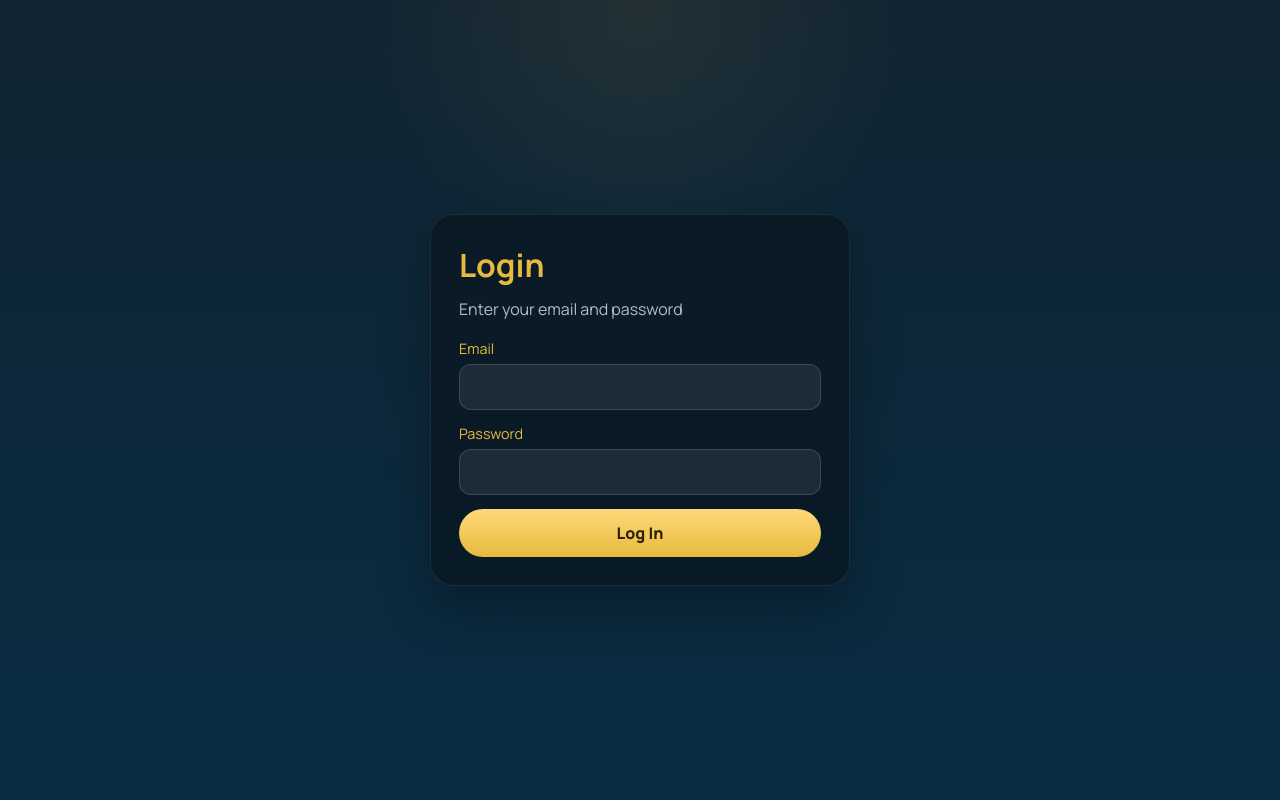
After one commit to wdavidson27-max/377-web-app-dev, a PHP site: page /login.php in a window 1280 px wide. The commit adds this page. Run offline with PHP 8.4, Linux system fonts and the light colour scheme.

Commit message:
milestone 5

```diff
--- a/11-individual-project/library.php
+++ b/11-individual-project/library.php
@@ -1,8 +1,4 @@
 <?php
-
-error_reporting(0);
-
-extract($_REQUEST);
 
 function get_connection()
 {
@@ -11,11 +7,23 @@ function get_connection()
     $password = "password";
     $dbname = "poker";
 
-    $connection = new mysqli($servername, $username, $password, $dbname);
+    $connection = new mysqli($servername, $username, $password);
     if ($connection->connect_error)
     {
         die("Connection failed: " . $connection->connect_error);
     }
 
+    $connection->query("CREATE DATABASE IF NOT EXISTS `$dbname`");
+    $connection->select_db($dbname);
+    $connection->query(
+        "CREATE TABLE IF NOT EXISTS users (
+            id INT AUTO_INCREMENT PRIMARY KEY,
+            username VARCHAR(50) NOT NULL UNIQUE,
+            email VARCHAR(100) NOT NULL UNIQUE,
+            password_hash VARCHAR(255) NOT NULL,
+            created_at TIMESTAMP DEFAULT CURRENT_TIMESTAMP
+        )"
+    );
+
     return $connection;
 }
--- /dev/null
+++ b/11-individual-project/login.php
@@ -0,0 +1,184 @@
+<?php
+require_once __DIR__ . '/session.php';
+require_once __DIR__ . '/library.php';
+
+start_app_session();
+
+if (isset($_SESSION['user_id'])) {
+    header('Location: ./index.php');
+    exit;
+}
+
+$errorMessage = '';
+
+if ($_SERVER['REQUEST_METHOD'] === 'POST') {
+    $email = trim($_POST['email'] ?? '');
+    $password = $_POST['password'] ?? '';
+
+
+    if ($email === '' || $password === '') {
+        $errorMessage = 'Email and password are required.';
+    } else {
+        $connection = get_connection();
+        $statement = $connection->prepare('SELECT id, email, password_hash FROM users WHERE email = ?');
+        $statement->bind_param('s', $email);
+        $statement->execute();
+        $result = $statement->get_result();
+        $user = $result->fetch_assoc();
+
+        if ($user) {
+            if (password_verify($password, $user['password_hash'])) {
+                $_SESSION['user_id'] = $user['id'];
+                $_SESSION['user_email'] = $user['email'];
+                header('Location: ./index.php');
+                exit;
+            }
+
+            $errorMessage = 'Incorrect password for that email.';
+        } else {
+            $passwordHash = password_hash($password, PASSWORD_DEFAULT);
+            $username = $email;
+            $insert = $connection->prepare(
+                'INSERT INTO users (username, email, password_hash) VALUES (?, ?, ?)'
+            );
+            $insert->bind_param('sss', $username, $email, $passwordHash);
+
+            if ($insert->execute()) {
+                $_SESSION['user_id'] = $insert->insert_id;
+                $_SESSION['user_email'] = $email;
+                header('Location: ./index.php');
+                exit;
+            }
+
+            $errorMessage = 'Account could not be created. Please try again with a different email or password';
+        }
+    }
+}
+?>
+<!DOCTYPE html>
+<html lang="en">
+  <head>
+    <meta charset="UTF-8" />
+    <meta name="viewport" content="width=device-width, initial-scale=1.0" />
+    <title>Login to Poker Game</title>
+    <style>
+      :root {
+        --bg-top: #102331;
+        --bg-bottom: #092d43ff;
+        --panel: rgba(10, 24, 35, 0.84);
+        --accent: #8f6505ff;
+        --text: #e7b93f;
+        --muted: rgba(249, 251, 253, 0.72);
+      }
+
+      * {
+        box-sizing: border-box;
+      }
+
+      body {
+        margin: 0;
+        min-height: 100vh;
+        display: grid;
+        place-items: center;
+        padding: 20px;
+        font-family: "Manrope", sans-serif;
+        color: var(--text);
+        background:
+          radial-gradient(circle at top, rgba(255, 209, 102, 0.08), transparent 28%),
+          linear-gradient(180deg, var(--bg-top), var(--bg-bottom));
+      }
+
+      .login-card {
+        width: min(420px, 100%);
+        padding: 28px;
+        border-radius: 24px;
+        background: var(--panel);
+        border: 1px solid rgba(255, 255, 255, 0.08);
+        box-shadow: 0 24px 50px rgba(0, 0, 0, 0.28);
+      }
+
+      h1 {
+        margin: 0 0 10px;
+        font-size: 2rem;
+      }
+
+      p {
+        margin: 0 0 18px;
+        color: var(--muted);
+        line-height: 1.5;
+      }
+
+      form {
+        display: grid;
+        gap: 14px;
+      }
+
+      label {
+        display: grid;
+        gap: 6px;
+        font-size: 0.9rem;
+      }
+
+      input {
+        height: 46px;
+        padding: 0 12px;
+        border: 1px solid rgba(255, 255, 255, 0.14);
+        border-radius: 12px;
+        background: rgba(255, 255, 255, 0.08);
+        color: var(--text);
+        font: inherit;
+      }
+
+      button {
+        height: 48px;
+        border: 0;
+        border-radius: 999px;
+        background: linear-gradient(180deg, #ffd978, #e7b93f);
+        color: #2d2206;
+        font: inherit;
+        font-weight: 800;
+        cursor: pointer;
+      }
+
+      .error {
+        margin-bottom: 14px;
+        padding: 10px 12px;
+        border-radius: 12px;
+        background: rgba(180, 35, 24, 0.18);
+        color: #ffb4aa;
+        font-size: 0.92rem;
+      }
+    </style>
+    <link rel="preconnect" href="https://fonts.googleapis.com" />
+    <link rel="preconnect" href="https://fonts.gstatic.com" crossorigin />
+    <link
+      href="https://fonts.googleapis.com/css2?family=Manrope:wght@400;600;700;800&display=swap"
+      rel="stylesheet"
+    />
+  </head>
+  <body>
+    <section class="login-card">
+      <h1>Login</h1>
+      <p>Enter your email and password</p>
+
+
+      <?php if ($errorMessage !== ''): ?>
+        <div class="error"><?= htmlspecialchars($errorMessage, ENT_QUOTES, 'UTF-8') ?></div>
+      <?php endif; ?>
+
+      <form method="post">
+        <label>
+          <span>Email</span>
+          <input type="email" name="email" required />
+        </label>
+
+        <label>
+          <span>Password</span>
+          <input type="password" name="password" required />
+        </label>
+
+        <button type="submit">Log In</button>
+      </form>
+    </section>
+  </body>
+</html>
--- a/11-individual-project/poker.sql
+++ b/11-individual-project/poker.sql
@@ -1,7 +1,7 @@
 CREATE DATABASE IF NOT EXISTS poker;
 USE poker;
 
-CREATE TABLE IF NOT EXISTS users (
+CREATE TABLE IF NOT EXISTS `users` (
   id INT AUTO_INCREMENT PRIMARY KEY,
   username VARCHAR(50) NOT NULL UNIQUE,
   email VARCHAR(100) NOT NULL UNIQUE,
--- /dev/null
+++ b/11-individual-project/session.php
@@ -0,0 +1,17 @@
+<?php
+
+function start_app_session()
+{
+    if (session_status() === PHP_SESSION_ACTIVE) {
+        return;
+    }
+// codeX
+    session_set_cookie_params([
+        'lifetime' => 0,
+        'path' => '/',
+        'httponly' => true,
+        'samesite' => 'Lax',
+    ]);
+
+    session_start();
+}
```
Also changed, not shown: 11-individual-project/index.php (+64 -12 lines), 11-individual-project/logout.php (added, +14 -0 lines), 11-individual-project/styles.css (+61 -3 lines).
